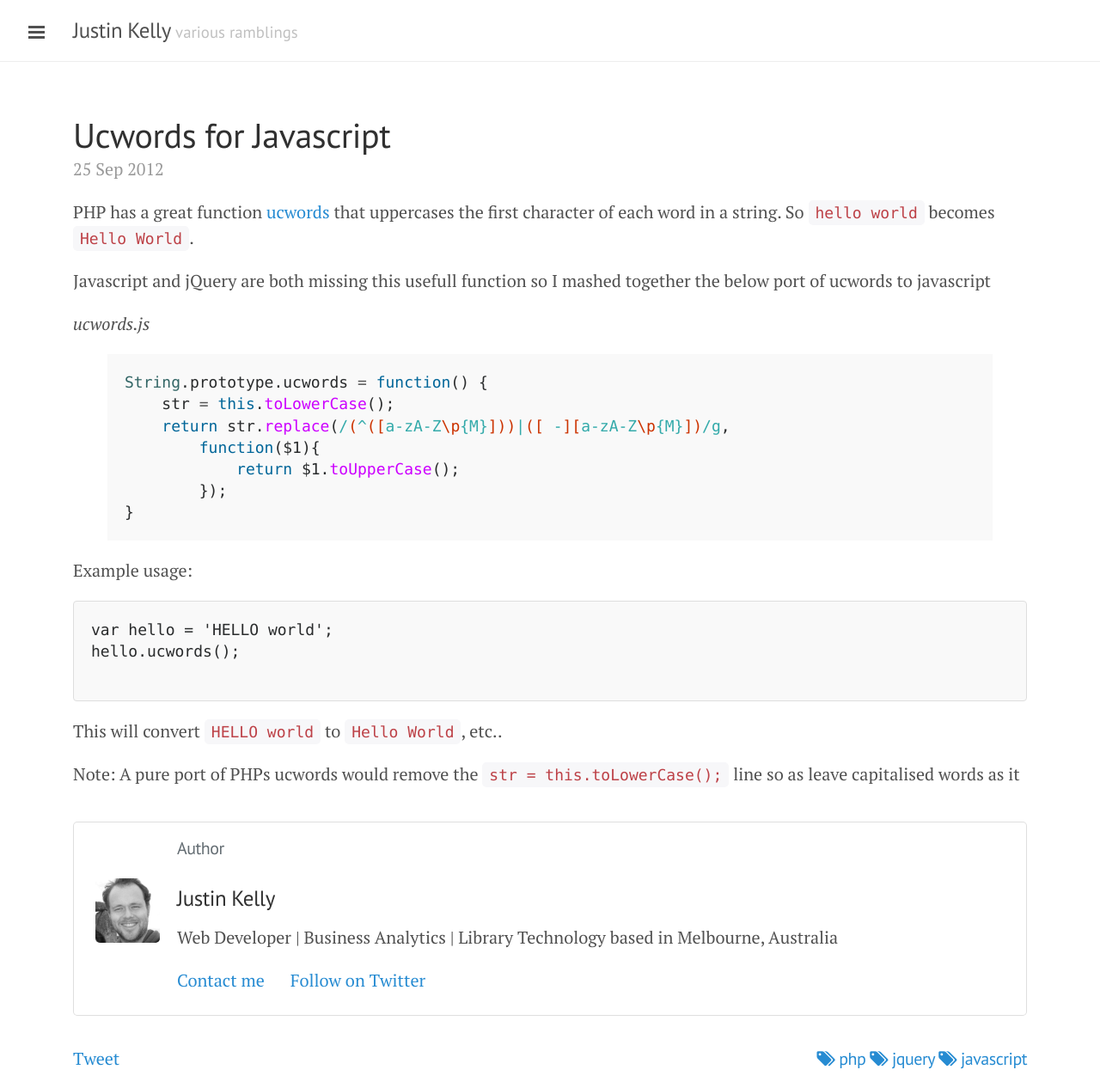
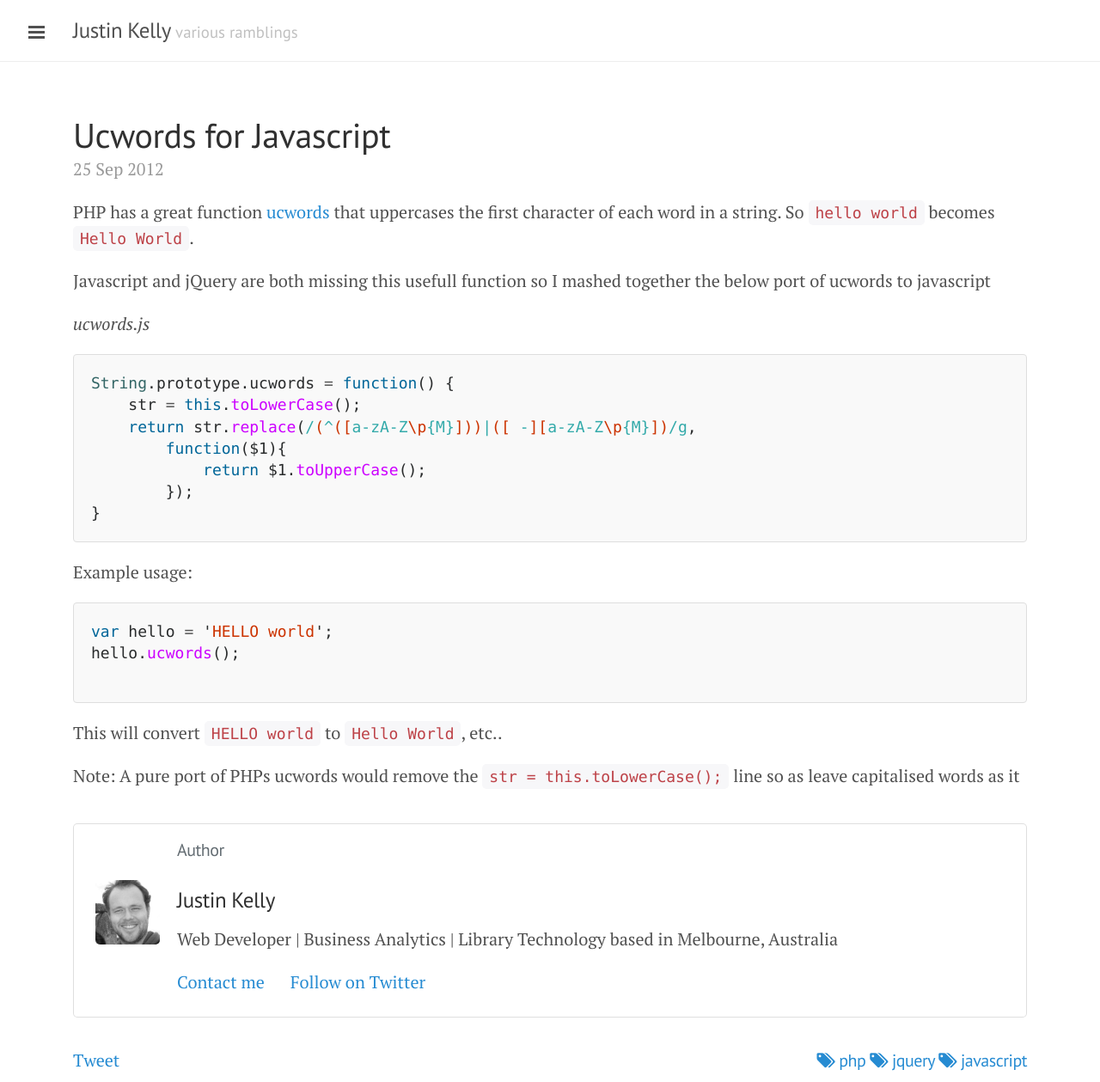
Before and after one commit to justinkelly/justinkelly.github.io, a Jekyll site: the page built from _posts/2012-09-25-ucwords-javascript.markdown, in a window 1280 px wide. Shown: the whole page at 86% size. Built offline with Jekyll 4.4.1, drawn with Linux system fonts in a browser that asks for light colours; nearby versions of some CDN libraries; comment, search, counter and statistics services are not loaded; some of the changed lines change nothing that is shown.

Commit message:
Updated 2012-09-25-ucwords-javascript.markdown

````diff
--- a/_posts/2012-09-25-ucwords-javascript.markdown
+++ b/_posts/2012-09-25-ucwords-javascript.markdown
@@ -1,9 +1,10 @@
 ---
 layout: post
-title: "Ucwords for Javascript"
-date: 2012-09-25 04:02
+title: Ucwords for Javascript
+date: '2012-09-25 04:02'
 comments: true
-tags: [ php , jquery, javascript ]
+tags: php jquery javascript
+published: true
 ---
 
 PHP has a great function [ucwords](http://php.net/manual/en/function.ucwords.php) that
@@ -12,7 +13,7 @@ uppercases the first character of each word in a string.  So `hello world` becom
 Javascript and jQuery are both missing this usefull function so I mashed together the below port of ucwords to javascript
 
 _ucwords.js_
-{% highlight javascript %}
+``` javascript
 String.prototype.ucwords = function() {
     str = this.toLowerCase();
     return str.replace(/(^([a-zA-Z\p{M}]))|([ -][a-zA-Z\p{M}])/g,
@@ -20,11 +21,11 @@ String.prototype.ucwords = function() {
             return $1.toUpperCase();
         });
 }
-{% endhighlight %}
+```
 
 Example usage:
 
-```
+``` javascript
 var hello = 'HELLO world';
 hello.ucwords();
 
````
